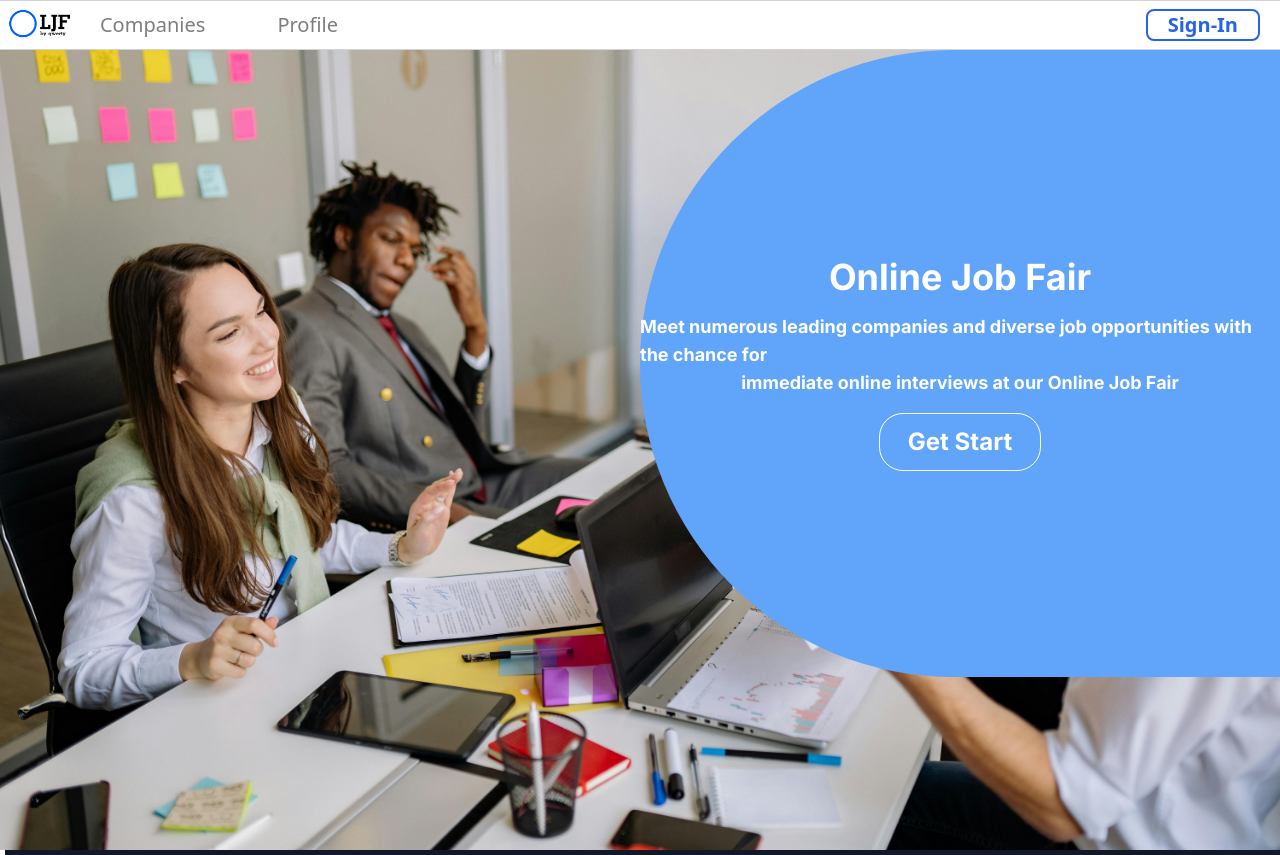
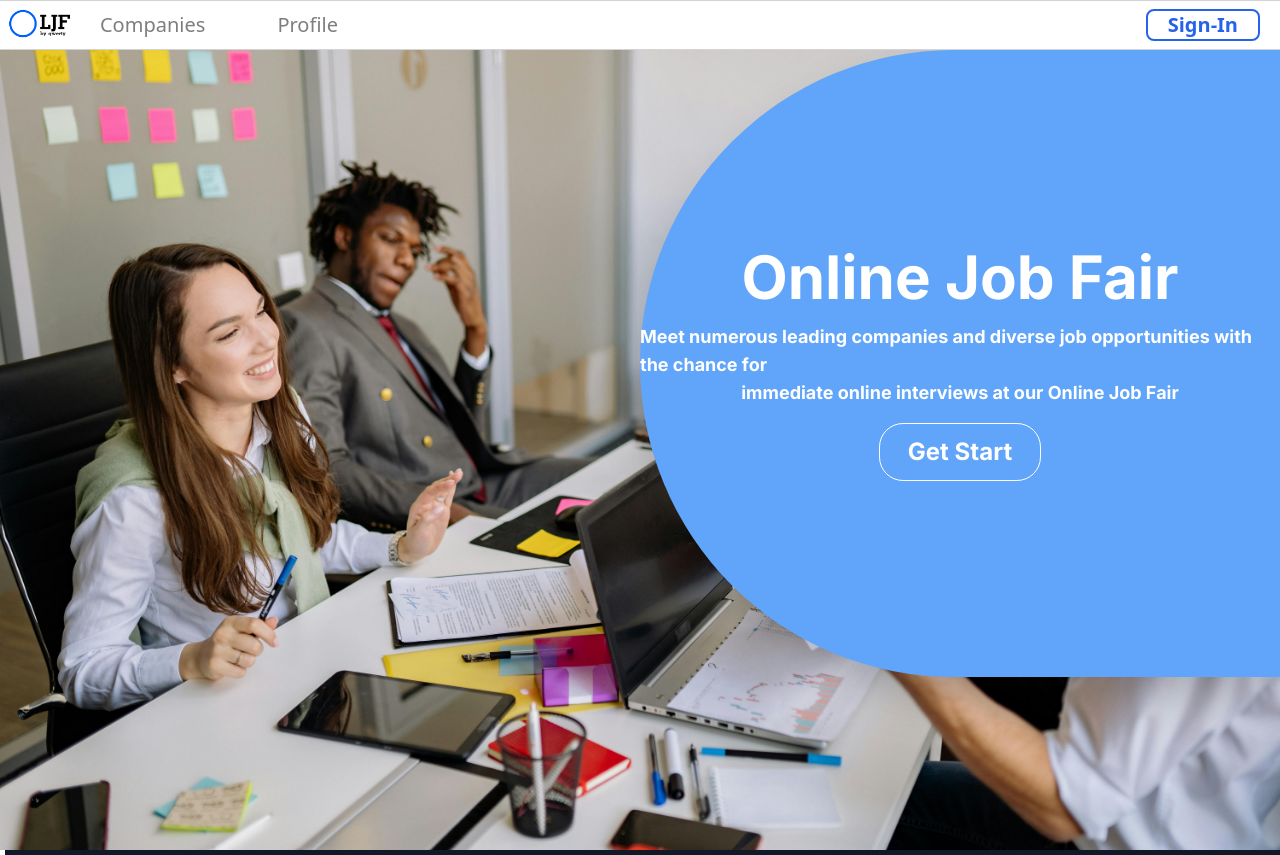
Before and after one commit to 2110503-2564/fe-project-2024-2-qwerty, a Next.js app: page / in a window 1280 px wide. Built offline with nearby package versions, Linux system fonts and the light colour scheme; no server answers.

Commit message:
fix banner and add circle2

```diff
--- a/src/components/Banner.tsx
+++ b/src/components/Banner.tsx
@@ -20,13 +20,13 @@ export default function Banner () {
             objectFit = 'cover'
             priority
             />
-         <div className="absolute top-0 right-0 w-[50vw] h-[49vw] bg-blue-400 rounded-l-full">
+         <div className="absolute top-0 right-0 w-[50vw] h-[49vw] bg-blue-400 rounded-l-full shadow-2xl">
     {/* เนื้อหาภายในครึ่งวงกลม */}
     <div className="relative z-10 flex flex-col items-center justify-center h-full">
 
 
 	{session?<h1 className="text-black text-4xl font-bold mb-4">{session.user?.name}</h1>:null}
-    <h1 className="text-white text-4xl font-bold mb-4 justify-center ">Online Job Fair</h1>
+    <h1 className="text-white text-6xl font-bold mb-4 justify-center ">Online Job Fair</h1>
 	  <h1 className="text-white text-lg font-bold  justify-center">Meet numerous leading companies and diverse job opportunities with the chance for </h1>
 	  <h1 className="text-white text-lg font-bold mb-4 justify-center">immediate online interviews at our Online Job Fair</h1>
 	  <div>
```
